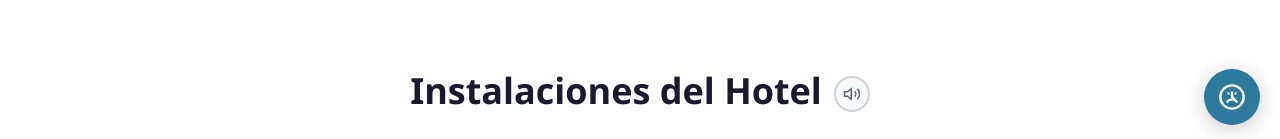
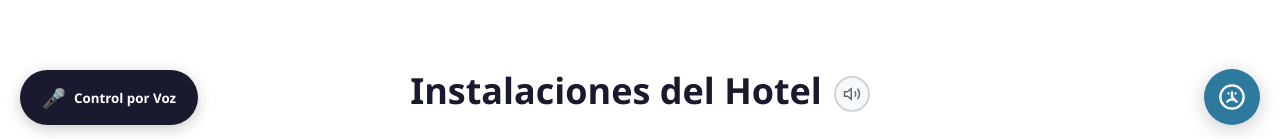
Before and after one commit to withergamer36/Hotel_Inclusividad, a React (Vite) app: page / in a window 1280 px wide. Shown: the part 655-794 px from the top of the page. Built offline with nearby package versions, Linux system fonts and the light colour scheme; a web font is replaced by a local one.

Commit message:
voice_nav

```diff
--- a/package.json
+++ b/package.json
@@ -16,6 +16,8 @@
     "react": "^19.2.4",
     "react-dom": "^19.2.4",
     "react-hot-toast": "^2.6.0",
+    "react-speech-recognition": "^4.0.1",
+    "regenerator-runtime": "^0.14.1",
     "xlsx": "^0.18.5"
   },
   "devDependencies": {
@@ -26,6 +28,7 @@
     "@types/node": "^24.12.0",
     "@types/react": "^19.2.14",
     "@types/react-dom": "^19.2.3",
+    "@types/react-speech-recognition": "^3.9.6",
     "@vitejs/plugin-react": "^6.0.1",
     "babel-plugin-react-compiler": "^1.0.0",
     "eslint": "^9.39.4",
--- a/src/components/App/App.tsx
+++ b/src/components/App/App.tsx
@@ -9,6 +9,7 @@ import emailjs from '@emailjs/browser'
 import { HeroSection } from '../HeroSection/HeroSection'
 import { AdminPanel } from '../AdminPanel/AdminPanel'
 import { Toaster, toast } from 'react-hot-toast'
+import { VoiceNavigator } from '../VoiceNavigator/VoiceNavigator'
 import './App.css'
 
 function StarIcon(props: React.SVGProps<SVGSVGElement> & { filled?: boolean }) {
@@ -406,6 +407,7 @@ function App() {
       style={{ fontSize: `${accessibility.fontSize}rem` }}
     >
       <Toaster position="top-center" reverseOrder={false} />
+      <VoiceNavigator />
       <a href="#main-content" className="skip-link">
         Saltar al contenido principal
       </a>
--- /dev/null
+++ b/src/components/VoiceNavigator/VoiceNavigator.css
@@ -0,0 +1,83 @@
+.voice-navigator {
+  position: fixed;
+  bottom: 20px;
+  left: 20px;
+  z-index: 1000;
+  display: flex;
+  flex-direction: column;
+  align-items: flex-start;
+  gap: 10px;
+}
+
+.voice-btn {
+  display: flex;
+  align-items: center;
+  gap: 8px;
+  background-color: var(--dark, #2d3436);
+  color: white;
+  border: 2px solid transparent;
+  padding: 12px 20px;
+  border-radius: 30px;
+  font-family: inherit;
+  font-weight: bold;
+  cursor: pointer;
+  box-shadow: 0 4px 15px rgba(0,0,0,0.2);
+  transition: all 0.3s ease;
+}
+
+.voice-btn:hover {
+  transform: translateY(-2px);
+  box-shadow: 0 6px 20px rgba(0,0,0,0.3);
+}
+
+.voice-btn.listening {
+  background-color: var(--accent, #e74c3c);
+  animation: pulse-border 1.5s infinite;
+}
+
+.voice-icon {
+  font-size: 1.2rem;
+}
+
+.voice-transcript {
+  background-color: rgba(0, 0, 0, 0.8);
+  color: white;
+  padding: 10px 15px;
+  border-radius: 8px;
+  font-size: 0.9rem;
+  max-width: 250px;
+  backdrop-filter: blur(4px);
+  animation: fade-in 0.3s ease;
+}
+
+@keyframes pulse-border {
+  0% { box-shadow: 0 0 0 0 rgba(231, 76, 60, 0.7); }
+  70% { box-shadow: 0 0 0 10px rgba(231, 76, 60, 0); }
+  100% { box-shadow: 0 0 0 0 rgba(231, 76, 60, 0); }
+}
+
+@keyframes fade-in {
+  from { opacity: 0; transform: translateY(10px); }
+  to { opacity: 1; transform: translateY(0); }
+}
+
+/* Modo oscuro y Alto contraste */
+.dark-mode .voice-btn {
+  background-color: #444;
+  border: 1px solid #666;
+}
+
+.dark-mode .voice-btn.listening {
+  background-color: #c0392b;
+}
+
+.high-contrast .voice-btn {
+  background-color: black;
+  color: yellow;
+  border: 2px solid yellow;
+}
+
+.high-contrast .voice-btn.listening {
+  background-color: yellow;
+  color: black;
+}
--- /dev/null
+++ b/src/components/VoiceNavigator/VoiceNavigator.tsx
@@ -0,0 +1,122 @@
+import 'regenerator-runtime/runtime'
+import { useEffect, useState } from 'react'
+import SpeechRecognition, { useSpeechRecognition } from 'react-speech-recognition'
+import { toast } from 'react-hot-toast'
+import './VoiceNavigator.css'
+
+export function VoiceNavigator() {
+  const [isVoiceActive, setIsVoiceActive] = useState(false)
+
+  const commands = [
+    {
+      command: ['ir a inicio', 'subir del todo', 'volver arriba'],
+      callback: () => {
+        document.getElementById('inicio')?.scrollIntoView({ behavior: 'smooth' })
+        toast('Navegando al Inicio', { icon: '🏠' })
+      }
+    },
+    {
+      command: ['ir a instalaciones', 'ver instalaciones', 'muéstrame el hotel'],
+      callback: () => {
+        document.getElementById('instalaciones')?.scrollIntoView({ behavior: 'smooth' })
+        toast('Navegando a Instalaciones', { icon: '🏢' })
+      }
+    },
+    {
+      command: ['ir a habitaciones', 'ver habitaciones', 'quiero una habitación'],
+      callback: () => {
+        document.getElementById('habitaciones')?.scrollIntoView({ behavior: 'smooth' })
+        toast('Navegando a Habitaciones', { icon: '🛏️' })
+      }
+    },
+    {
+      command: ['ir a mapa', 'ver mapa', 'mapa de accesibilidad'],
+      callback: () => {
+        document.getElementById('mapa')?.scrollIntoView({ behavior: 'smooth' })
+        toast('Navegando al Mapa', { icon: '🗺️' })
+      }
+    },
+    {
+      command: ['ir a contacto', 'hacer una reserva', 'reservar', 'reservar ahora'],
+      callback: () => {
+        document.getElementById('contacto')?.scrollIntoView({ behavior: 'smooth' })
+        toast('Navegando a Contacto', { icon: '📅' })
+        // Dar foco al primer input
+        setTimeout(() => document.getElementById('contact-name')?.focus(), 1000)
+      }
+    },
+    {
+      command: ['consultar reserva', 'ver mi reserva', 'buscar mi pedido'],
+      callback: () => {
+        document.getElementById('consultar-reserva')?.scrollIntoView({ behavior: 'smooth' })
+        toast('Consultar Reserva', { icon: '🔍' })
+      }
+    },
+    {
+      command: 'detener voz',
+      callback: () => {
+        toggleVoice(false)
+        toast('Control por voz desactivado', { icon: '🔇' })
+      }
+    }
+  ]
+
+  const {
+    transcript,
+    listening,
+    resetTranscript,
+    browserSupportsSpeechRecognition,
+    isMicrophoneAvailable
+  } = useSpeechRecognition({ commands })
+
+  const toggleVoice = (activate: boolean) => {
+    if (activate) {
+      if (!isMicrophoneAvailable) {
+        toast.error('El micrófono no está disponible o no tiene permisos.')
+        return
+      }
+      SpeechRecognition.startListening({ continuous: true, language: 'es-MX' })
+      setIsVoiceActive(true)
+      toast.success('Control por voz activado. Diga "Ir a habitaciones", "Reservar", etc.')
+    } else {
+      SpeechRecognition.stopListening()
+      setIsVoiceActive(false)
+    }
+  }
+
+  useEffect(() => {
+    // Si el usuario deja de hablar, limpiamos el transcript después de 3 segundos para no saturar la pantalla
+    const timeout = setTimeout(() => {
+      if (transcript) resetTranscript()
+    }, 3000)
+    return () => clearTimeout(timeout)
+  }, [transcript, resetTranscript])
+
+  if (!browserSupportsSpeechRecognition) {
+    return null // Si el navegador (ej: Safari antiguo) no lo soporta, simplemente no mostramos el botón
+  }
+
+  return (
+    <div className="voice-navigator">
+      <button
+        className={`voice-btn ${listening ? 'listening' : ''}`}
+        onClick={() => toggleVoice(!isVoiceActive)}
+        aria-label={listening ? 'Desactivar control por voz' : 'Activar control por voz'}
+        aria-pressed={listening}
+      >
+        <span className="voice-icon" aria-hidden="true">
+          {listening ? '🎙️' : '🎤'}
+        </span>
+        <span className="voice-text">
+          {listening ? 'Escuchando...' : 'Control por Voz'}
+        </span>
+      </button>
+
+      {listening && transcript && (
+        <div className="voice-transcript" aria-live="polite">
+          "{transcript}"
+        </div>
+      )}
+    </div>
+  )
+}
```
Also changed, not shown: 1 other file (tests, documents, lock files or other folders).
